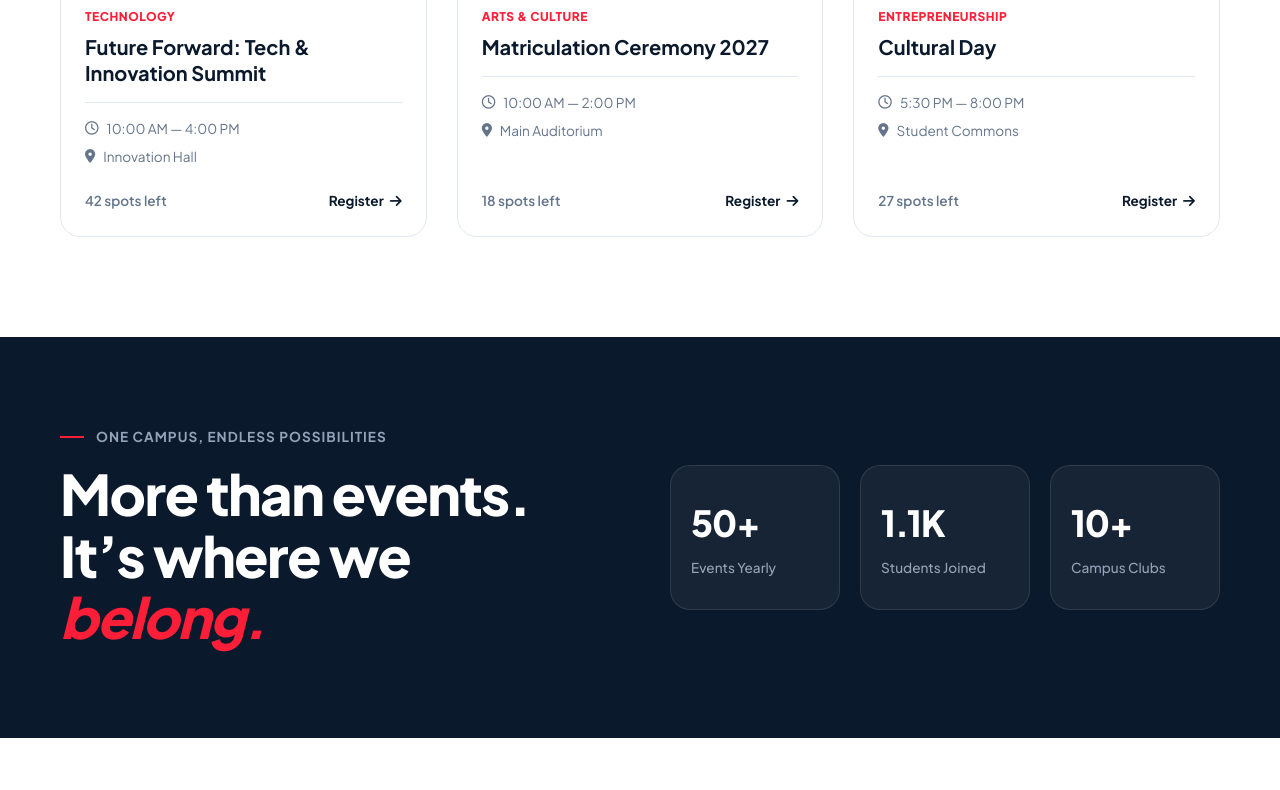
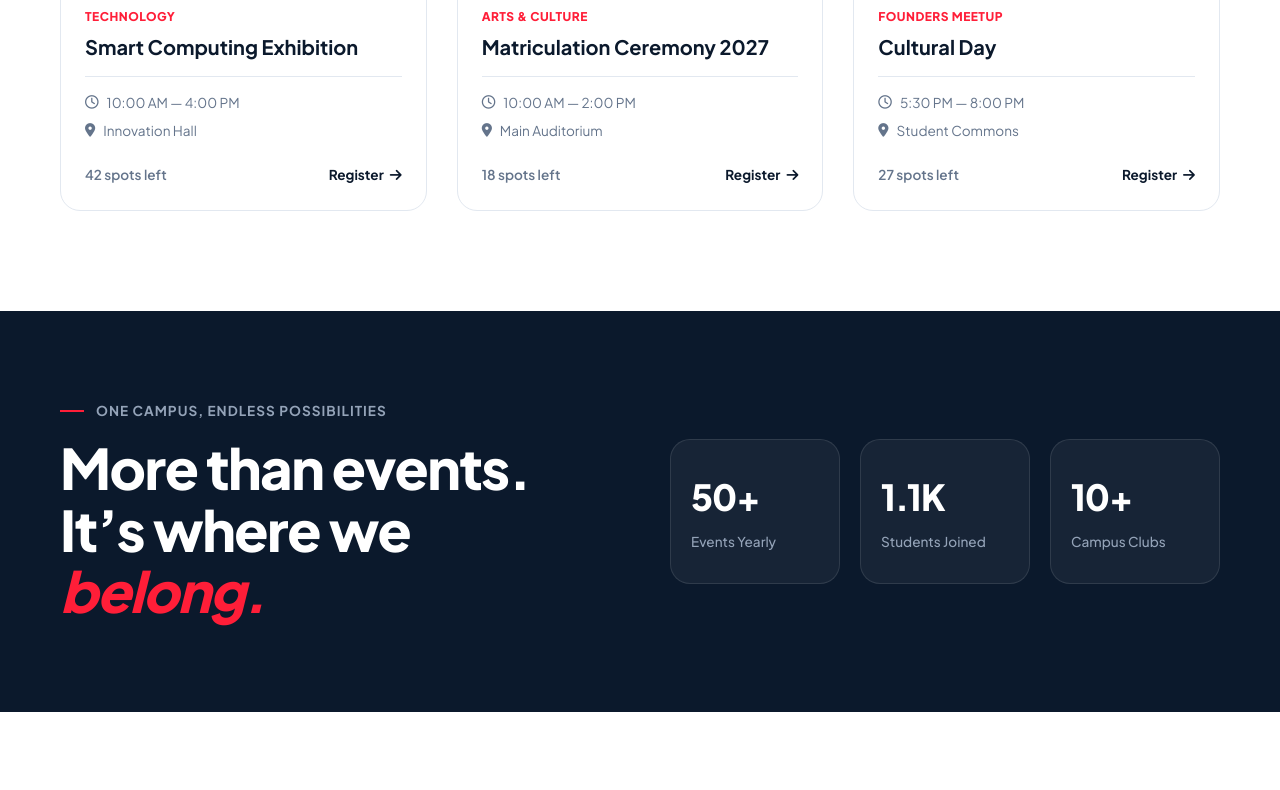
Before and after one commit to umarsheraz01/KDUevents, a website: page index.html in a window 1280 px wide. Shown: the part 1831-2621 px from the top of the page. Drawn offline with Linux system fonts and the light colour scheme; no server answers.

Commit message:
Homepage: update event titles (Smart Computing Exhibition, Cultural Day)
Co-Authored-By: Claude Opus 5.5 <noreply@anthropic.com>

```diff
--- a/index.html
+++ b/index.html
@@ -176,7 +176,7 @@
             </div>
             <div class="event-card-body">
                 <span class="card-category">Technology</span>
-                <h3 class="card-title">Future Forward: Tech & Innovation Summit</h3>
+                <h3 class="card-title">Smart Computing Exhibition</h3>
                 <div class="card-divider"></div>
                 <div class="card-info-list">
                     <span><i class="fa-regular fa-clock"></i> 10:00 AM — 4:00 PM</span>
@@ -223,7 +223,7 @@
                 </div>
             </div>
             <div class="event-card-body">
-                <span class="card-category">Entrepreneurship</span>
+                <span class="card-category">Founders Meetup</span>
                 <h3 class="card-title">Cultural Day</h3>
                 <div class="card-divider"></div>
                 <div class="card-info-list">
@@ -292,7 +292,7 @@
                 <div class="archive-img">
                     <img src="assets/matric 2.jpeg" alt="Annual Leadership Forum">
                 </div>
-                <h3 class="archive-title">Annual Leadership Forum</h3>
+                <h3 class="archive-title">Cultural Day</h3>
                 <p class="archive-meta">February 10 &bull; 312 attendees</p>
             </div>
         </div>
```
